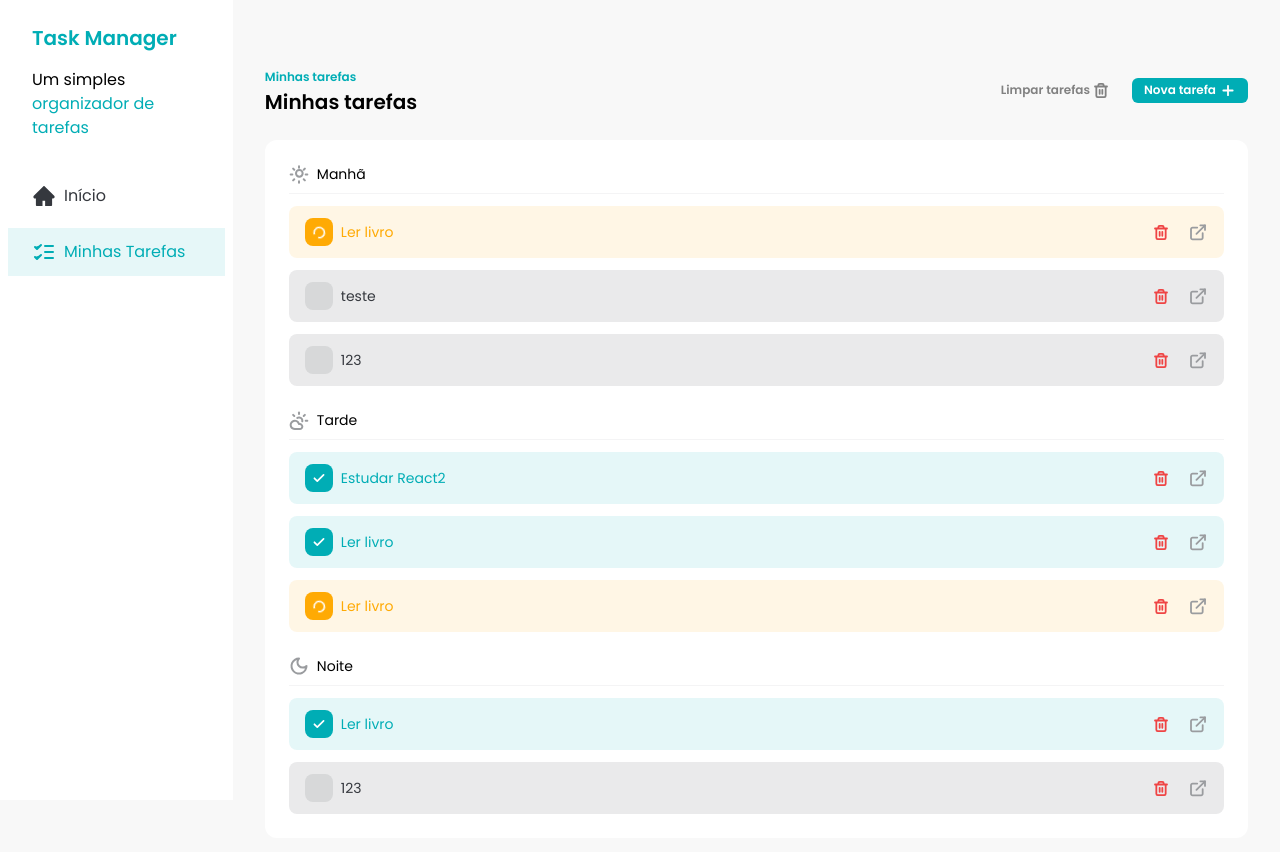
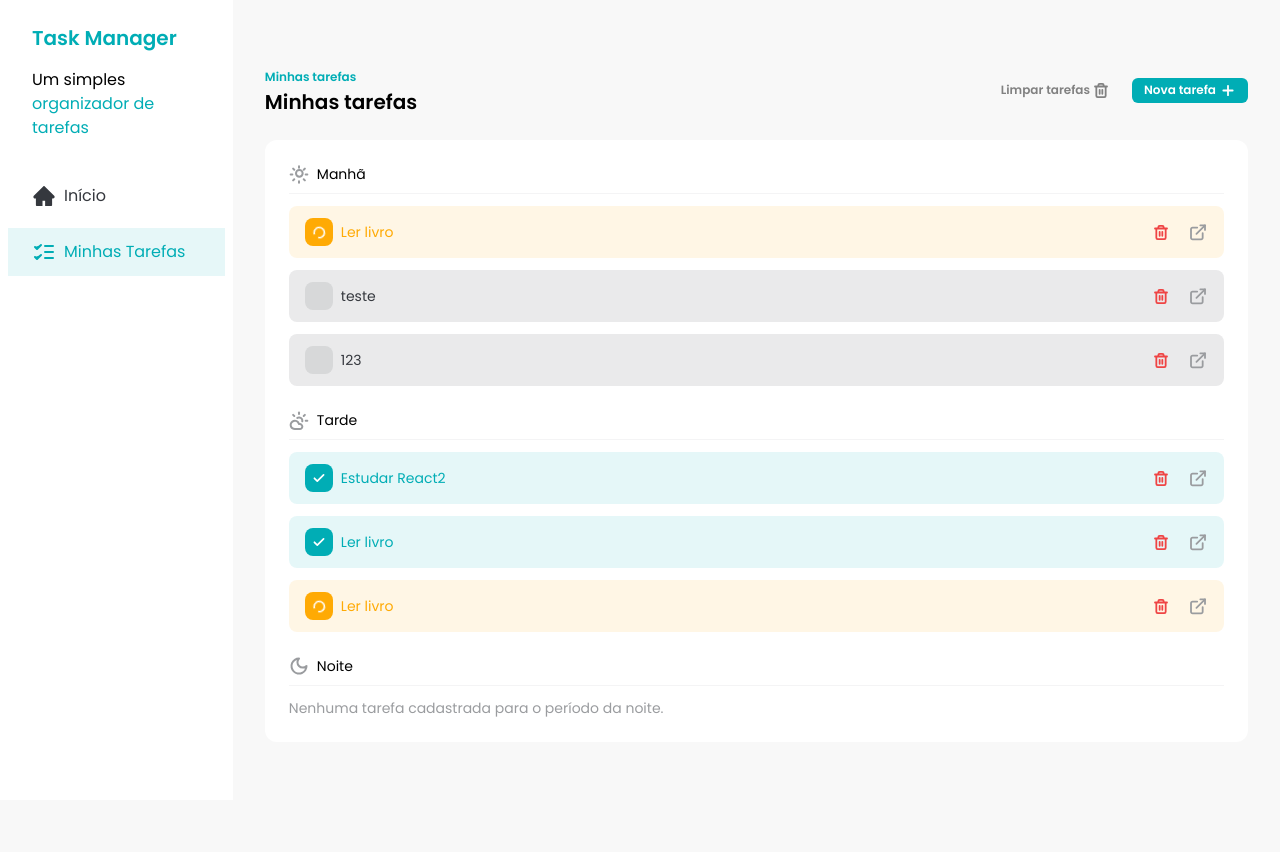
Before and after one commit to lucasbeniti/fsc-task-manager, a React (Vite) app: page / in a window 1280 px wide. Shown: the top 852 px of the page. After the commit the page ends 806 px from the top, so only its background shows below. Built offline with nearby package versions, Linux system fonts and the light colour scheme; data requests are answered from the project's data file.

Commit message:
feat: ensure empty message is shown on tasks component

```diff
--- a/db.json
+++ b/db.json
@@ -29,13 +29,6 @@
       "status": "inProgress"
     },
     {
-      "id": "5",
-      "title": "Ler livro",
-      "description": "Senhor dos Anéis",
-      "time": "night",
-      "status": "done"
-    },
-    {
       "id": "0ba5c57d-9d62-4f38-b478-7766b3f82714",
       "title": "teste",
       "time": "morning",
@@ -48,13 +41,6 @@
       "time": "morning",
       "description": "123",
       "status": "notStarted"
-    },
-    {
-      "id": "73a6d4ac-62c2-4800-942f-2cb9342d5747",
-      "title": "123",
-      "time": "night",
-      "description": "123",
-      "status": "notStarted"
     }
   ]
 }
--- a/src/components/Tasks.jsx
+++ b/src/components/Tasks.jsx
@@ -118,6 +118,11 @@
       <div className="rounded-xl bg-white p-6">
         <div className="space-y-3">
           <TasksSeparator text="Manhã" icon={<SunIcon />} />
+          {morningTasks.length == 0 && (
+            <p className="text-sm text-brand-text-gray">
+              Nenhuma tarefa cadastrada para o período da manhã.
+            </p>
+          )}
           {morningTasks.map((task) => (
             <TaskItem
               task={task}
@@ -130,6 +135,11 @@
 
         <div className="my-6 space-y-3">
           <TasksSeparator text="Tarde" icon={<CloudSunIcon />} />
+          {afternoonTasks.length == 0 && (
+            <p className="text-sm text-brand-text-gray">
+              Nenhuma tarefa cadastrada para o período da tarde.
+            </p>
+          )}
           {afternoonTasks.map((task) => (
             <TaskItem
               task={task}
@@ -142,6 +152,11 @@
 
         <div className="space-y-3">
           <TasksSeparator text="Noite" icon={<MoonIcon />} />
+          {nightTasks.length == 0 && (
+            <p className="text-sm text-brand-text-gray">
+              Nenhuma tarefa cadastrada para o período da noite.
+            </p>
+          )}
           {nightTasks.map((task) => (
             <TaskItem
               task={task}
```
